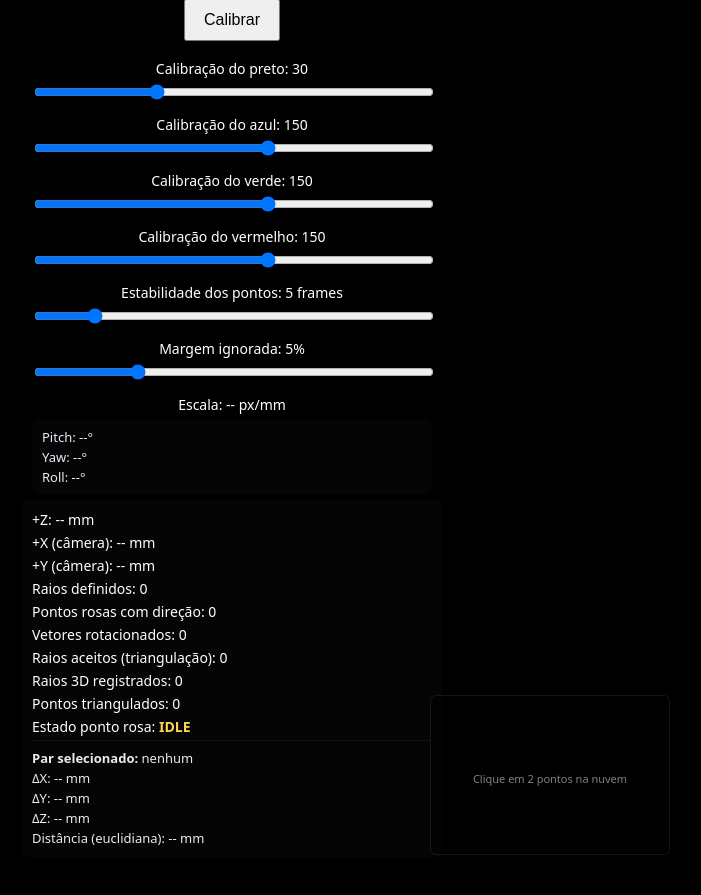
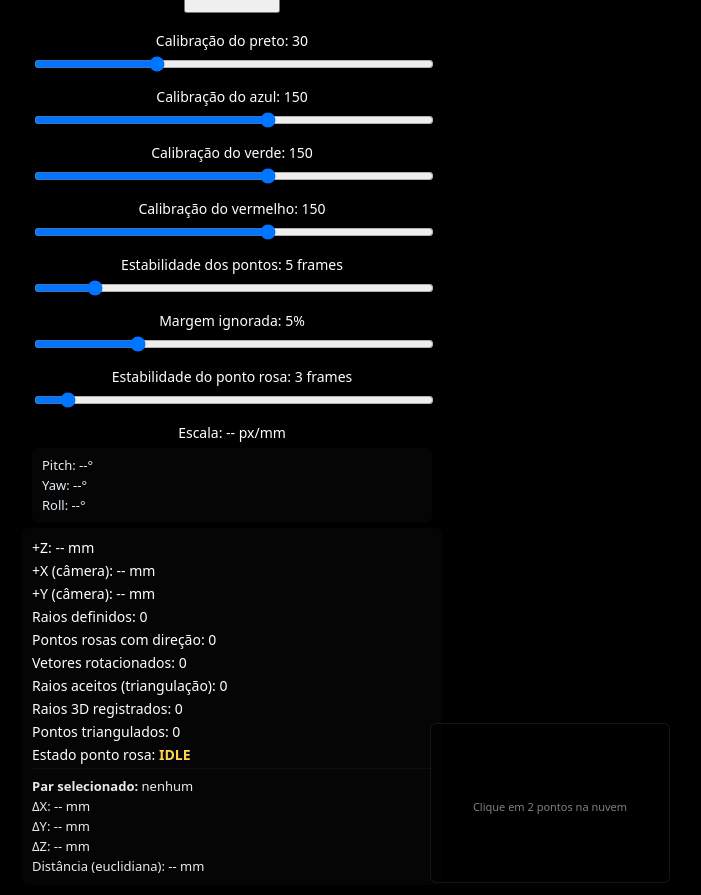
Before and after one commit to VOCACIONALGH/1029, a plain HTML site: page index.html in a window 1280 px wide. Shown: the whole page, without its empty margins (408-1109 px from the left). Before the commit the page ends 867 px from the top, so only its background shows below. Drawn offline with Linux system fonts and the light colour scheme.

Commit message:
Update index.html

```diff
--- a/index.html
+++ b/index.html
@@ -52,6 +52,13 @@
       <span id="marginValue">5%</span>
     </label>
     <input type="range" id="marginSlider" min="0" max="20" value="5">
+
+    <!-- NOVA: Estabilidade do ponto rosa (frames necessários para considerar o ponto estável) -->
+    <label>
+      Estabilidade do ponto rosa:
+      <span id="pinkStabilityValue">3</span> frames
+    </label>
+    <input type="range" id="pinkStabilitySlider" min="1" max="30" value="3">
   </div>
 
   <div id="scaleInfo">
```
